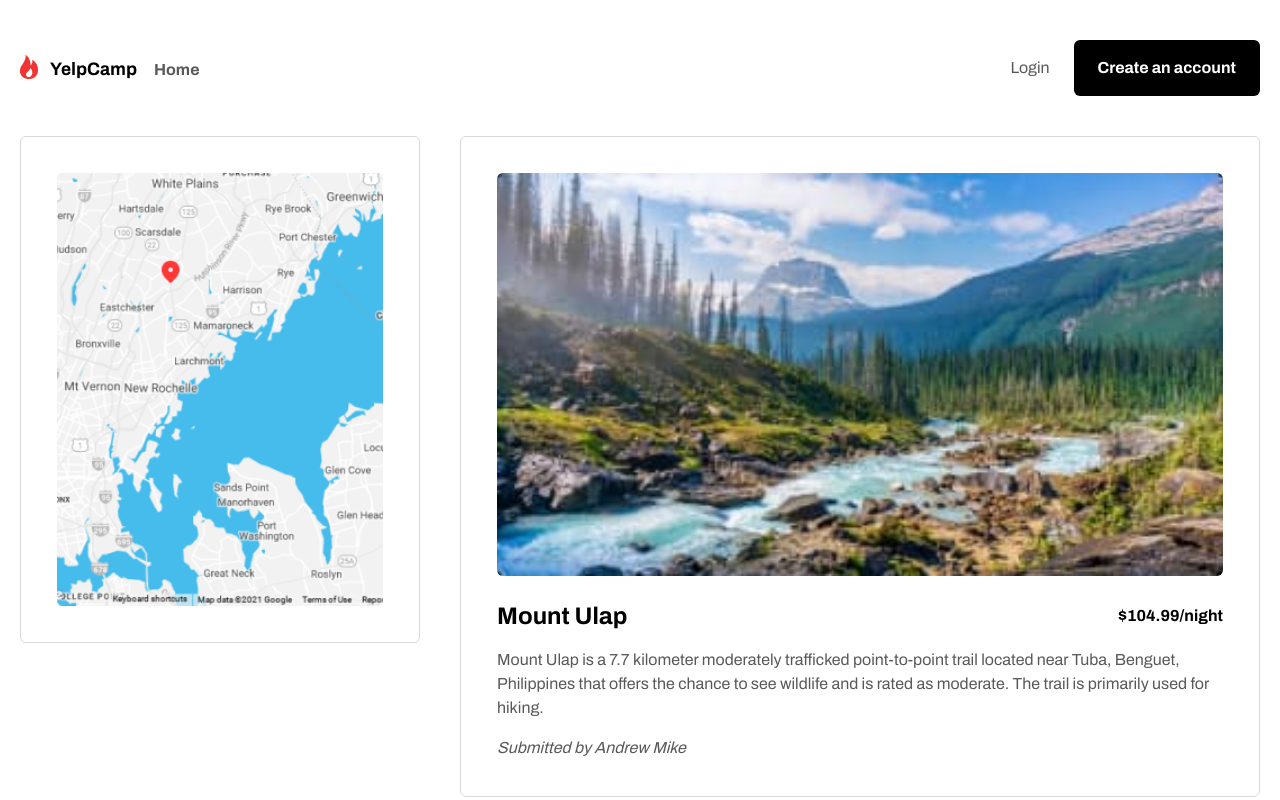
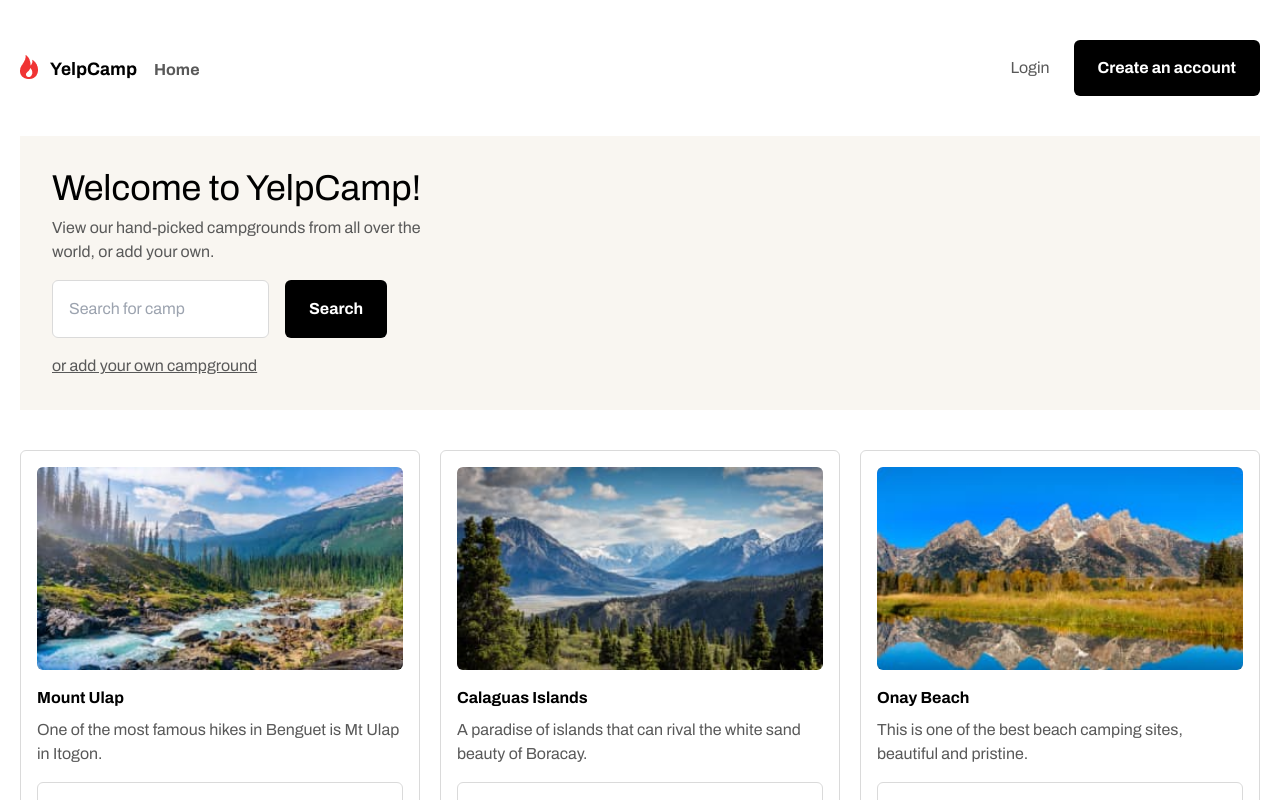
Before and after one commit to JaspalSingh1998/yelcamp, a React (Create React App) app: page / in a window 1280 px wide. Shown: the top 800 px of the page. Built offline with nearby package versions, Linux system fonts and the light colour scheme.

Commit message:
Installed React Router

```diff
--- a/package.json
+++ b/package.json
@@ -9,6 +9,7 @@
     "@testing-library/user-event": "^12.1.10",
     "react": "^17.0.2",
     "react-dom": "^17.0.2",
+    "react-router-dom": "^5.3.0",
     "react-scripts": "4.0.3",
     "web-vitals": "^1.0.1"
   },
--- a/src/App.js
+++ b/src/App.js
@@ -1,12 +1,12 @@
 import Navigation from "./components/Navigation";
-// import AllCamps from "./components/AllCamps";
-import SingleCamp from "./components/SingleCamp";
+import AllCamps from "./components/AllCamps";
+// import SingleCamp from "./components/SingleCamp";
 
 function App() {
   return (
     <div className="font-Archivo container mx-auto py-10 px-5">
       <Navigation />
-      <SingleCamp />
+      <AllCamps />
     </div>
   );
 }
--- /dev/null
+++ b/src/constants/Routes.js
@@ -0,0 +1,5 @@
+export const LANDING = "/";
+export const SIGN_UP = "/signup";
+export const SIGN_IN = "/signin";
+export const ACCOUNT = "/allcamps";
+export const ADMIN = "/singlecamp";
```
Also changed, not shown: 2 other files (tests, documents, lock files or other folders).
